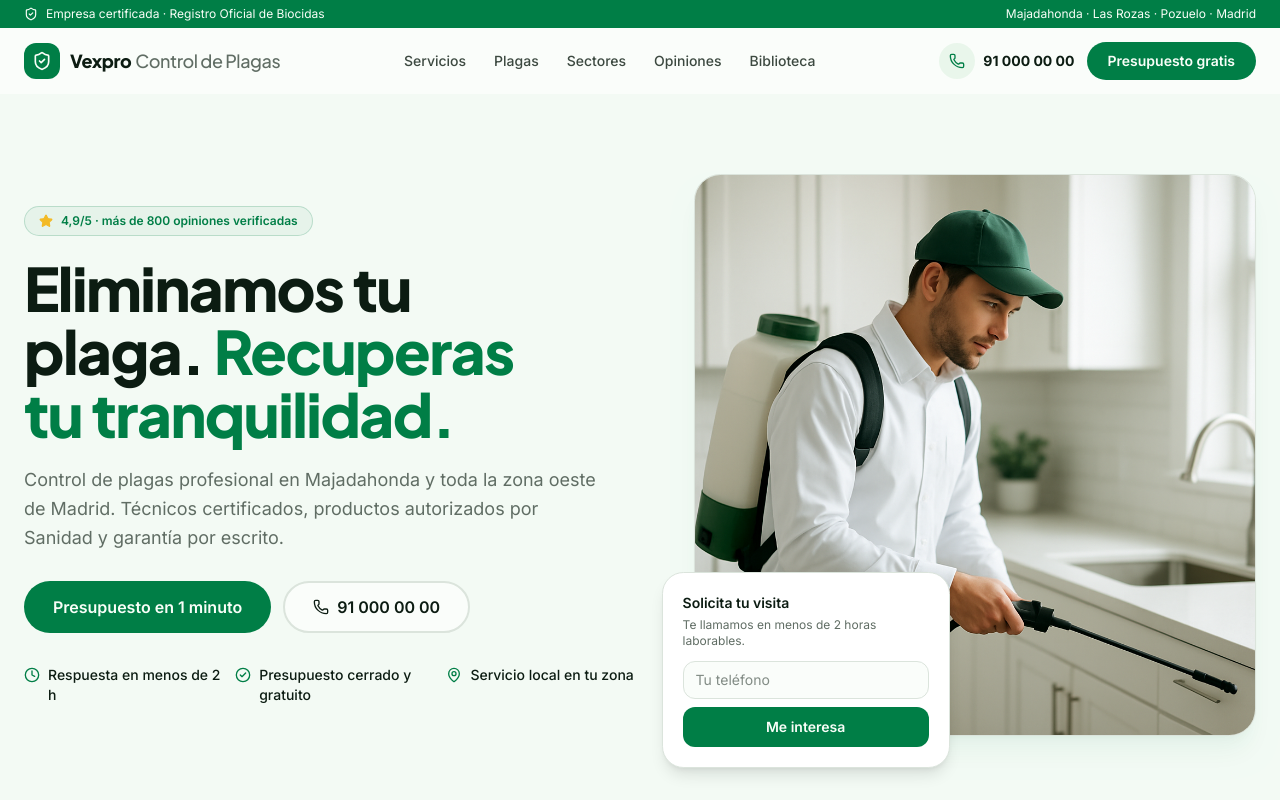
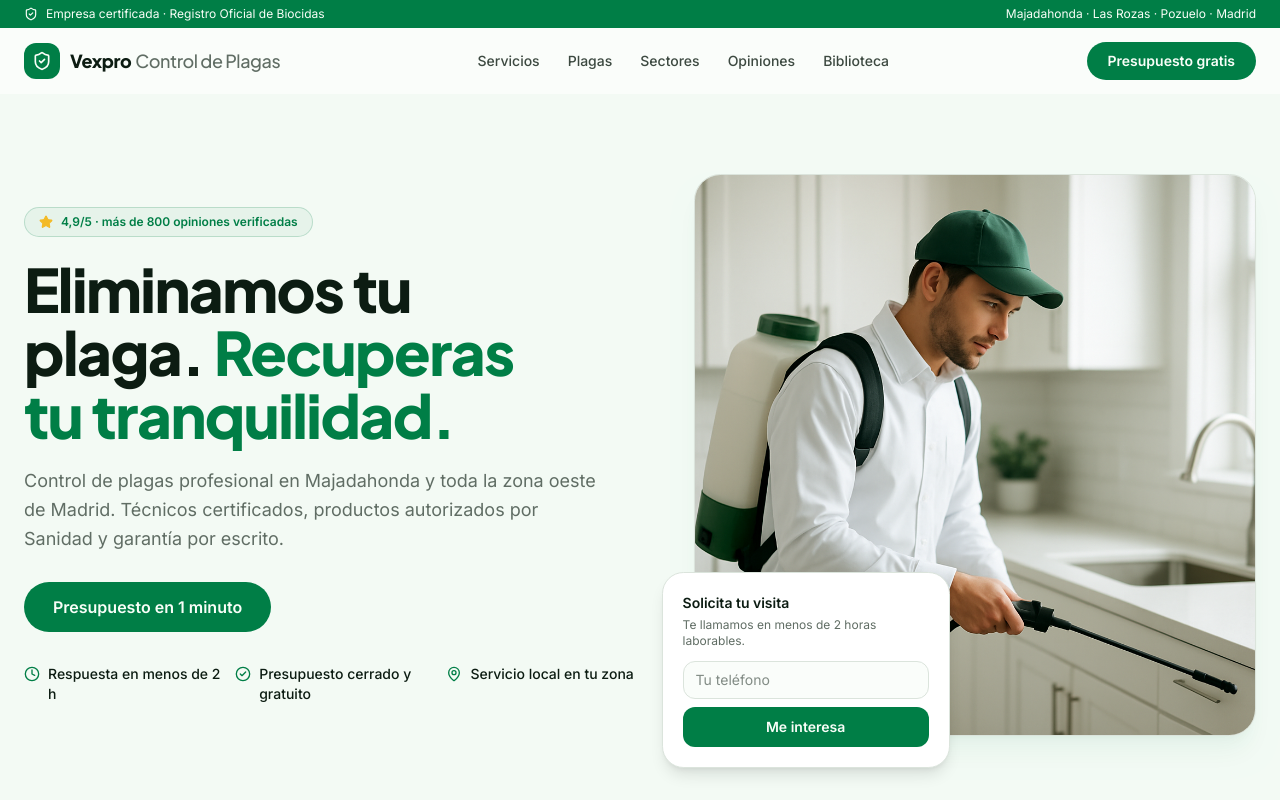
Before and after one commit to DaveToTaxi/pest-control-website, a Next.js app: page / in a window 1280 px wide. Shown: the top 800 px of the page. Built offline with nearby package versions, Linux system fonts and the light colour scheme.

Commit message:
Remove all phone number references from UI components
Co-Authored-By: Claude Sonnet 4.6 <noreply@anthropic.com>

```diff
--- a/components/cta-band.tsx
+++ b/components/cta-band.tsx
@@ -1,6 +1,4 @@
-import { Phone } from "lucide-react"
 import { LinkButton } from "@/components/link-button"
-import { company } from "@/lib/site-data"
 
 export function CtaBand() {
   return (
@@ -13,15 +11,11 @@ export function CtaBand() {
                 ¿Tienes una urgencia? Vamos hoy mismo.
               </h2>
               <p className="mt-4 max-w-md text-pretty leading-relaxed text-muted-foreground">
-                Nuestros equipos cubren toda la zona oeste de Madrid. Llámanos y
-                un técnico estará en tu puerta en el menor tiempo posible.
+                Nuestros equipos cubren toda la zona oeste de Madrid. Solicita
+                un técnico y estará en tu puerta en el menor tiempo posible.
               </p>
               <div className="mt-7 flex flex-col gap-3 sm:flex-row">
-                <LinkButton href={company.phoneHref}>
-                  <Phone className="size-4" />
-                  {company.phone}
-                </LinkButton>
-                <LinkButton href="#presupuesto" variant="outline">
+                <LinkButton href="#presupuesto">
                   Pedir presupuesto
                 </LinkButton>
               </div>
--- a/components/hero.tsx
+++ b/components/hero.tsx
@@ -1,6 +1,6 @@
 "use client"
 
-import { Phone, Clock, CheckCircle2, Star, MapPin } from "lucide-react"
+import { Clock, CheckCircle2, Star, MapPin } from "lucide-react"
 import { LinkButton } from "@/components/link-button"
 import { company } from "@/lib/site-data"
 
@@ -28,10 +28,6 @@ export function Hero() {
 
           <div className="mt-7 flex flex-col gap-3 sm:flex-row">
             <LinkButton href="#presupuesto">Presupuesto en 1 minuto</LinkButton>
-            <LinkButton href={company.phoneHref} variant="outline">
-              <Phone className="size-4" />
-              {company.phone}
-            </LinkButton>
           </div>
 
           <ul className="mt-8 grid gap-3 sm:grid-cols-3">
--- a/components/quote-form.tsx
+++ b/components/quote-form.tsx
@@ -1,7 +1,7 @@
 "use client"
 
 import { useState } from "react"
-import { CheckCircle2, Phone, Mail, MapPin, Clock } from "lucide-react"
+import { CheckCircle2, Mail, MapPin, Clock } from "lucide-react"
 import { company, pests } from "@/lib/site-data"
 
 const clientTypes = ["Particular", "Comunidad", "Empresa / Comercio", "Hostelería"]
@@ -25,7 +25,6 @@ export function QuoteForm() {
 
           <div className="mt-8 space-y-4">
             {[
-              { icon: Phone, label: company.phone, sub: "Lun a Sáb, 8:00 - 20:00", href: company.phoneHref },
               { icon: Mail, label: company.email, sub: "Respuesta el mismo día", href: `mailto:${company.email}` },
               { icon: MapPin, label: company.area, sub: "Servicio local y rápido" },
               { icon: Clock, label: "Urgencias 24/7", sub: "Disponibilidad inmediata" },
--- a/components/site-footer.tsx
+++ b/components/site-footer.tsx
@@ -1,4 +1,4 @@
-import { ShieldCheck, Phone, Mail, MapPin } from "lucide-react"
+import { ShieldCheck, Mail, MapPin } from "lucide-react"
 import { company, services, pests } from "@/lib/site-data"
 
 export function SiteFooter() {
@@ -20,10 +20,6 @@ export function SiteFooter() {
               eficaces y garantizados para hogares y empresas.
             </p>
             <div className="mt-5 space-y-2 text-sm">
-              <a href={company.phoneHref} className="flex items-center gap-2 text-background/80 hover:text-background">
-                <Phone className="size-4 text-primary" />
-                {company.phone}
-              </a>
               <a href={`mailto:${company.email}`} className="flex items-center gap-2 text-background/80 hover:text-background">
                 <Mail className="size-4 text-primary" />
                 {company.email}
--- a/components/site-header.tsx
+++ b/components/site-header.tsx
@@ -1,7 +1,7 @@
 "use client"
 
 import { useState, useEffect } from "react"
-import { Phone, Menu, X, ShieldCheck } from "lucide-react"
+import { Menu, X, ShieldCheck } from "lucide-react"
 import { LinkButton } from "@/components/link-button"
 import { company } from "@/lib/site-data"
 import { cn } from "@/lib/utils"
@@ -71,15 +71,6 @@ export function SiteHeader() {
         </nav>
 
         <div className="hidden items-center gap-3 md:flex">
-          <a
-            href={company.phoneHref}
-            className="flex items-center gap-2 text-sm font-bold text-foreground"
-          >
-            <span className="flex size-9 items-center justify-center rounded-full bg-secondary text-primary">
-              <Phone className="size-4" />
-            </span>
-            {company.phone}
-          </a>
           <LinkButton href="#presupuesto" className="px-5 py-2 text-sm">
             Presupuesto gratis
           </LinkButton>
@@ -109,13 +100,6 @@ export function SiteHeader() {
             ))}
           </nav>
           <div className="mt-4 flex flex-col gap-3">
-            <a
-              href={company.phoneHref}
-              className="flex items-center justify-center gap-2 rounded-full border border-border py-2.5 font-bold text-foreground"
-            >
-              <Phone className="size-4 text-primary" />
-              {company.phone}
-            </a>
             <LinkButton
               href="#presupuesto"
               className="w-full"
--- a/lib/site-data.ts
+++ b/lib/site-data.ts
@@ -1,8 +1,8 @@
 export const company = {
   name: "Vexpro",
   tagline: "Control de Plagas",
-  phone: "91 000 00 00",
-  phoneHref: "tel:+34910000000",
+  phone: "",
+  phoneHref: "#presupuesto",
   area: "Majadahonda · Las Rozas · Pozuelo · Madrid",
   email: "info@vexpro.es",
 }
```
